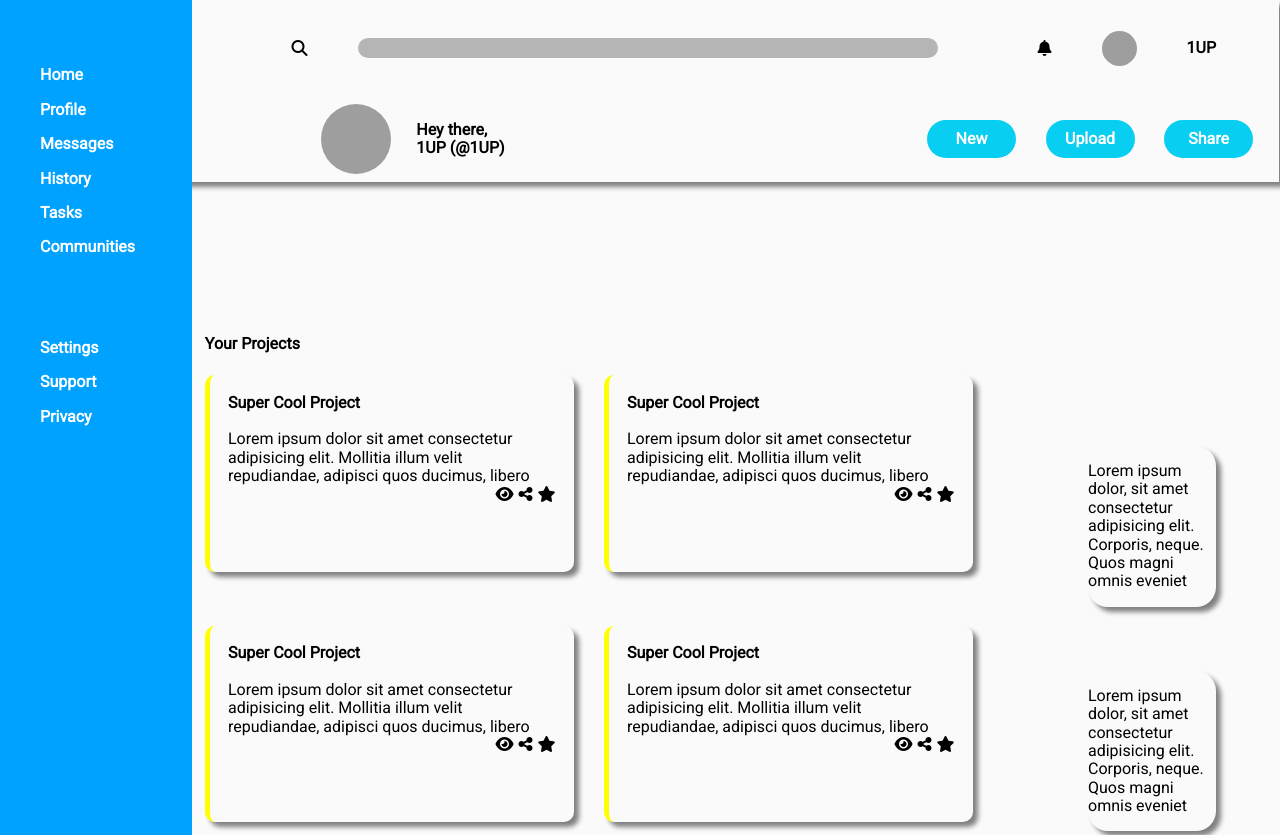
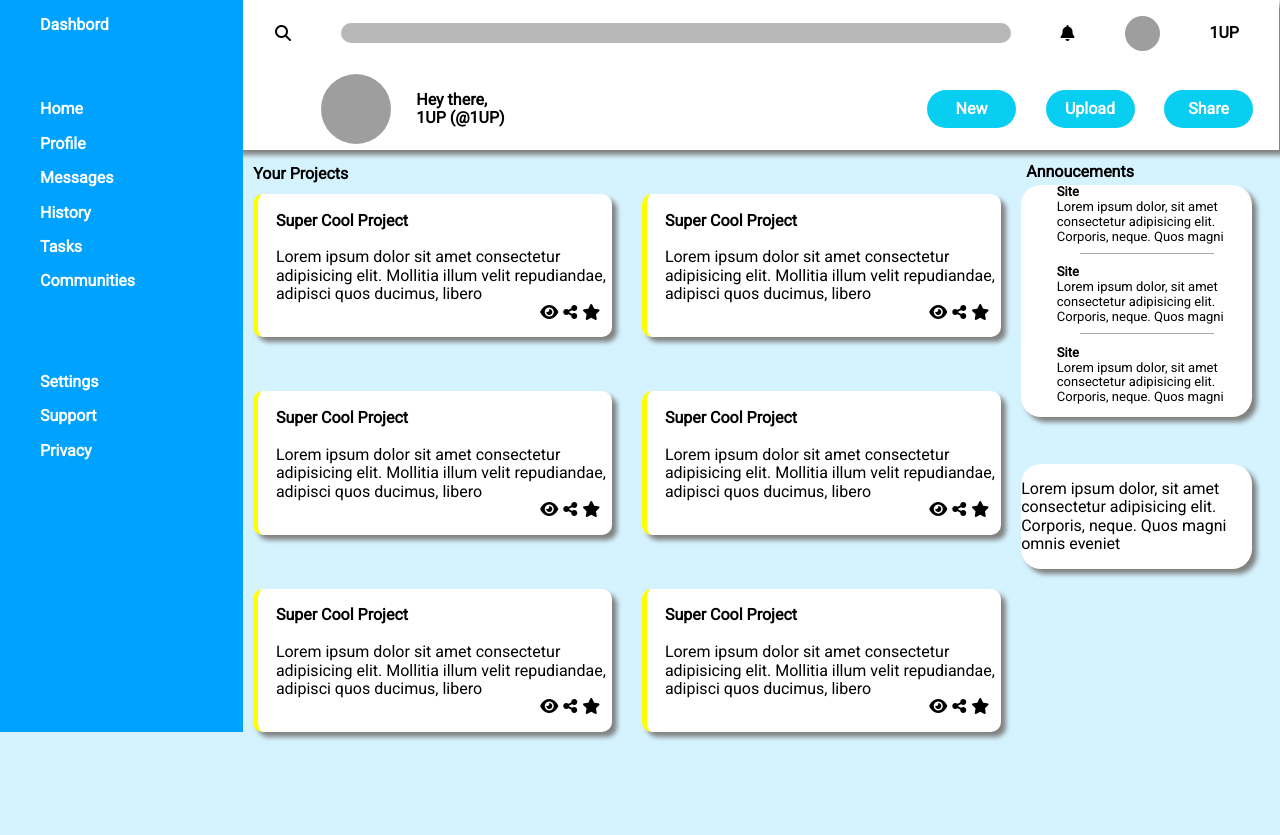
Before and after one commit to neto2022/Project-Admin-Dashboard-, a plain HTML site: page index.html in a window 1280 px wide. Shown: the top 835 px of the page. After the commit the page ends 800 px from the top, so only its background shows below. Drawn offline with Linux system fonts and the light colour scheme; grey boxes are pictures that could not be loaded.

Commit message:
aling intens updated to grid

```diff
--- a/css/style.css
+++ b/css/style.css
@@ -7,15 +7,19 @@
 }
 
 .container{
+    height: 100%;
+    width: 100vw;
     display: grid;
+    grid-template-columns: 9% 10% 10% 10% 10% 10% 10% 10% 10% 10.9%;
+    grid-template-rows: 150px 120px 100px 100px 100px 100px;
 }
 
 body{
     overflow-x: hidden;
-    background-color: rgba(211, 211, 211, 0.096);
+    background-color: rgba(0, 183, 255, 0.164);
 }
 
-.white-background{
+.white{
     background-color: white;
 }
 
@@ -24,10 +28,13 @@ body{
 }
 
 .main-header{
+    margin-left: -8px;
+    grid-row-start: 1;
+    grid-row-end: 1;
+    grid-column-start: 3;
+    grid-column-end: 11;
     display: flex;
-    width: 99.9vw;
     flex-direction: column;
-    align-self: flex-end;
 }
 
 #top-header-img-user,#bottom-header-img-user{
@@ -50,21 +57,19 @@ body{
 }
 
 .top-header{
-    display: inline-flex;
-    width: 95vw;
+    display: flex;
     height: 10vh;
     gap: 50px;
-    justify-content: flex-end;
+    justify-content: center;
     flex-direction: row;
     align-items: center;
 }
 
 #input-text{
-    margin-right: 50px;
     border-radius: 30px;
     border: none;
     background-color: rgba(128, 128, 128, 0.562);
-    width: 45vw;
+    width: 52vw;
 }
 
 .bottom-header{
@@ -95,11 +100,13 @@ body{
 
 .boder-elements{
     display: flex;
+    justify-content: flex-start;
     flex-direction: column;
-    width: 15vw;
     background-color: rgb(0, 162, 255);
-    height: calc(var(--vhHeight) * 15);
-    margin-top: -27vh;
+    grid-row-start: 1;
+    grid-row-end: 10;
+    grid-column-start: 1;
+    grid-column-end: 3;
 }
 
 .border-ops{
@@ -111,24 +118,53 @@ body{
 }
 
 .right-border{
-    margin-left: 85vw;
-    width: 10vw;
+    grid-row-start: 2;
+    grid-row-end: 6;
+    grid-column-start: 9;
+    grid-column-end: 11;
     display: flex;
     flex-direction: column;
-    gap: 4rem;
+    gap: 2rem;
+    width: 90%;
+    height: 50vh;
 }
 
+.right-border-content>.right-border-content-inner{
+    font-size: small;
+    margin-top: 0px;
+    width: 83%;
+    align-self: center;
+    display: flex;
+    align-items: flex-start;
+    justify-content: center;
+    margin-left: 32px;
+    flex-direction: column;
+}
+
+.right-border-line{
+    padding-top: 8px;
+    display: flex;
+    border-bottom: 1px solid #00000059;
+    width: 70%;
+    margin-left: 12%;
+}
+.right-border-content>.annou{
+    margin-top: -22px;
+    margin-left: 5px;
+}
 .right-border-content{
+    margin-top: 15px;
+    margin-left: 10px;
+    display: flex;
+    flex-direction: column;
+    text-align: left;
     border-radius: 20px;
 }
 
 .middle-element{
-    margin-top: -60vh;
-    margin-left: 16vw;
     gap: 30px;
     grid-template-columns: 1fr 1fr;
     display: grid;
-    width: 60vw;
 }
 
 .middle-content{
@@ -141,17 +177,16 @@ body{
 
 .middle-text{
     font-weight: bold;
-    margin-top: -2vh;
     position: absolute;
+    margin-top: -5px;
 }
 
 .bold-text{
+    align-items: flex-start;
     font-weight: bold;
 }
 
-.middle-content-inner-div{
-    width: 90%;
-    height: 20vh;
+.middle-content-inner-div,.right-border-content-inner{
     margin-left: 5%;
     margin-top: 5%;
     margin-bottom: 5%;
@@ -162,15 +197,25 @@ body{
     display: flex;
     flex-direction: row;
     justify-content: flex-end;
+    margin-right: 12px;
 }
 
 .icons>i{
     cursor: pointer;
 }
 
+.center-content,.right-border{
+    margin-top: 20px;
+}
+
 .center-content{
+    margin-left: 10px;
+    margin-right: 10px;
     display: flex;
-    flex-direction: column;
-    margin-top: -45rem;
-    margin-bottom: 10vh;
+    flex-direction: row;
+    align-items: baseline;
+    grid-row-start: 2;
+    grid-row-end: 9;
+    grid-column-start: 3;
+    grid-column-end: 9;
 }
--- a/index.html
+++ b/index.html
@@ -12,7 +12,7 @@
 
 <body>
     <div class="container">
-        <header class="main-header shadow">
+        <header class="main-header shadow white">
             <div class="top-header">
                 <i class="fa-solid fa-magnifying-glass"></i><input id="input-text" type="text"><i
                     class="fa-solid fa-bell"></i>
@@ -20,10 +20,9 @@
                     alt="User-image">
                 <p class="user-name">1UP</p>
             </div>
-            <span></span>
             <div class="bottom-header">
-                <img id="bottom-header-img-user" src="https://cdn.pixabay.com/photo/2016/03/28/12/35/cat-1285634__340.png"
-                    alt="User-image">
+                <img id="bottom-header-img-user"
+                    src="https://cdn.pixabay.com/photo/2016/03/28/12/35/cat-1285634__340.png" alt="User-image">
                 <div>
                     <p class="greetings"><span>Hey there,</span> <br> <span>1UP (@1UP)</span></p>
                 </div>
@@ -54,75 +53,110 @@
             </div>
         </div>
         <div class="center-content">
-            <div class="right-border">
-            <div class="right-border-content shadow">
-                <p>Lorem ipsum dolor,
-                    sit amet consectetur adipisicing elit. Corporis, neque.
-                    Quos magni omnis eveniet</p>
-            </div>
-            <div class="right-border-content shadow">
-                <p>Lorem ipsum dolor,
-                    sit amet consectetur adipisicing elit. Corporis, neque.
-                    Quos magni omnis eveniet</p>
-            </div>
-        </div>
-        <div class="middle-element">
+            <div class="middle-element">
                 <p class="middle-text">Your Projects</p>
-                <div class="middle-content shadow">
+                <div class="middle-content shadow white">
                     <div class="middle-content-inner-div">
                         <span class="bold-text">Super Cool Project</span> <br><br>
-                        <span class="center-text">Lorem ipsum dolor sit amet consectetur adipisicing elit. Mollitia illum
+                        <span class="center-text">Lorem ipsum dolor sit amet consectetur adipisicing elit. Mollitia
+                            illum
                             velit repudiandae, adipisci quos ducimus, libero</span>
                         <span class="icons"><i class="fa-solid fa-eye"></i><i
                                 class="fa-sharp fa-solid fa-share-nodes"></i><i class="fa-solid fa-star"></i></span>
                     </div>
                 </div>
-                <div class="middle-content shadow">
+                <div class="middle-content shadow white">
                     <div class="middle-content-inner-div">
                         <span class="bold-text">Super Cool Project</span> <br><br>
-                        <span class="center-text">Lorem ipsum dolor sit amet consectetur adipisicing elit. Mollitia illum
+                        <span class="center-text">Lorem ipsum dolor sit amet consectetur adipisicing elit. Mollitia
+                            illum
                             velit repudiandae, adipisci quos ducimus, libero</span>
                         <span class="icons"><i class="fa-solid fa-eye"></i><i
                                 class="fa-sharp fa-solid fa-share-nodes"></i><i class="fa-solid fa-star"></i></span>
                     </div>
                 </div>
-                <div class="middle-content shadow">
+                <div class="middle-content shadow white">
                     <div class="middle-content-inner-div">
                         <span class="bold-text">Super Cool Project</span> <br><br>
-                        <span class="center-text">Lorem ipsum dolor sit amet consectetur adipisicing elit. Mollitia illum
+                        <span class="center-text">Lorem ipsum dolor sit amet consectetur adipisicing elit. Mollitia
+                            illum
                             velit repudiandae, adipisci quos ducimus, libero</span>
                         <span class="icons"><i class="fa-solid fa-eye"></i><i
                                 class="fa-sharp fa-solid fa-share-nodes"></i><i class="fa-solid fa-star"></i></span>
                     </div>
                 </div>
-                <div class="middle-content shadow">
+                <div class="middle-content shadow white">
                     <div class="middle-content-inner-div">
                         <span class="bold-text">Super Cool Project</span> <br><br>
-                        <span class="center-text">Lorem ipsum dolor sit amet consectetur adipisicing elit. Mollitia illum
+                        <span class="center-text">Lorem ipsum dolor sit amet consectetur adipisicing elit. Mollitia
+                            illum
                             velit repudiandae, adipisci quos ducimus, libero</span>
                         <span class="icons"><i class="fa-solid fa-eye"></i><i
                                 class="fa-sharp fa-solid fa-share-nodes"></i><i class="fa-solid fa-star"></i></span>
                     </div>
                 </div>
-                <div class="middle-content shadow">
+                <div class="middle-content shadow white">
                     <div class="middle-content-inner-div">
                         <span class="bold-text">Super Cool Project</span> <br><br>
-                        <span class="center-text">Lorem ipsum dolor sit amet consectetur adipisicing elit. Mollitia illum
+                        <span class="center-text">Lorem ipsum dolor sit amet consectetur adipisicing elit. Mollitia
+                            illum
                             velit repudiandae, adipisci quos ducimus, libero</span>
                         <span class="icons"><i class="fa-solid fa-eye"></i><i
                                 class="fa-sharp fa-solid fa-share-nodes"></i><i class="fa-solid fa-star"></i></span>
                     </div>
                 </div>
-                <div class="middle-content shadow">
+                <div class="middle-content shadow white">
                     <div class="middle-content-inner-div">
                         <span class="bold-text">Super Cool Project</span> <br><br>
-                        <span class="center-text">Lorem ipsum dolor sit amet consectetur adipisicing elit. Mollitia illum
+                        <span class="center-text">Lorem ipsum dolor sit amet consectetur adipisicing elit. Mollitia
+                            illum
                             velit repudiandae, adipisci quos ducimus, libero</span>
                         <span class="icons"><i class="fa-solid fa-eye"></i><i
                                 class="fa-sharp fa-solid fa-share-nodes"></i><i class="fa-solid fa-star"></i></span>
                     </div>
                 </div>
+            </div>
+
         </div>
+        <div class="right-border">
+
+            <div class="right-border-content shadow white">
+
+                <p class="middle-text annou">Annoucements</p>
+
+                <div class="right-border-content-inner">
+
+                    <span class="bold-text">Site</span>
+                    <span class="center-text">
+                        Lorem ipsum dolor,
+                        sit amet consectetur adipisicing elit. Corporis, neque.
+                        Quos magni
+                    </span>
+                    <span class="right-border-line"></span>
+                </div>
+                <div class="right-border-content-inner">
+                    <span class="bold-text">Site</span>
+                    <span>
+                        Lorem ipsum dolor,
+                        sit amet consectetur adipisicing elit. Corporis, neque.
+                        Quos magni
+                    </span>
+                    <span class="right-border-line"></span>
+                </div>
+                <div class="right-border-content-inner">
+                    <span class="bold-text">Site</span>
+                    <span>
+                        Lorem ipsum dolor,
+                        sit amet consectetur adipisicing elit. Corporis, neque.
+                        Quos magni
+                    </span>
+                </div>
+            </div>
+            <div class="right-border-content shadow white">
+                <p>Lorem ipsum dolor,
+                    sit amet consectetur adipisicing elit. Corporis, neque.
+                    Quos magni omnis eveniet</p>
+            </div>
         </div>
     </div>
 </body>
```
